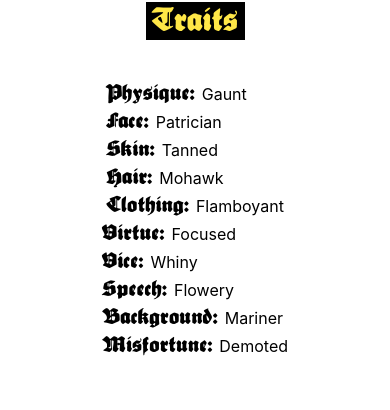
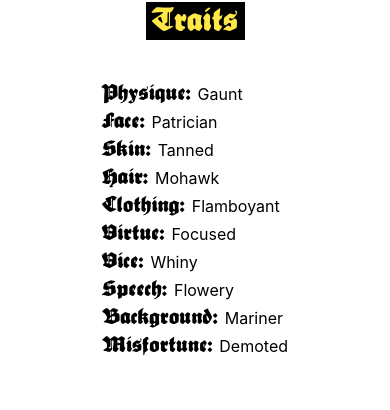
Before and after one commit to riccjohn/osr-tools, a Next.js app: page /knave/generate-character in a window 390 px wide. Shown: the part 205-615 px from the top of the page. Built offline with nearby package versions, Linux system fonts and the light colour scheme.

Commit message:
11 Mobile styling

```diff
--- a/src/components/KnaveCharacterDisplay/KnaveCharacterDisplay.tsx
+++ b/src/components/KnaveCharacterDisplay/KnaveCharacterDisplay.tsx
@@ -16,7 +16,7 @@ const KnaveCharacterDisplay: React.FC<IKnaveCharacterProps> = ({
         <h1 className='mb-10 bg-black px-1.5 pt-1 pb-0.5 font-sebaldusGotisch text-5xl text-[#FFE747] dark:bg-white dark:text-[#F142AF]'>
           Knave
         </h1>
-        <section className='flex flex-col items-center py-2 mb-10'>
+        <section className='mb-10 flex flex-col items-center py-2'>
           <div className='flex items-center'>
             <p className='mr-4'>
               <span className='font-sebaldusGotisch text-xl'>HP: </span>
@@ -44,8 +44,9 @@ const Traits: React.FC<{ traits: ITraits }> = ({ traits }) => {
 
   return (
     <Section sectionTitle='Traits'>
-      <div className='flex w-full justify-between max-sm:flex-col max-sm:items-center'>
-        <div className='w-fit'>
+      <div className='flex w-full justify-center'>
+        <div className='flex w-full justify-between max-sm:w-fit max-sm:flex-col max-sm:items-center'>
+          <div className='w-fit max-sm:w-full'>
             {traitsColumnOne.map(traitName => (
               <Trait
                 key={traitName}
@@ -54,7 +55,7 @@ const Traits: React.FC<{ traits: ITraits }> = ({ traits }) => {
               />
             ))}
           </div>
-        <div className='w-fit'>
+          <div className='w-fit max-sm:w-full'>
             {traitsColumnTwo.map(traitName => (
               <Trait
                 key={traitName}
@@ -62,6 +63,7 @@ const Traits: React.FC<{ traits: ITraits }> = ({ traits }) => {
                 description={traits[traitName as INoun]}
               />
             ))}
+          </div>
         </div>
       </div>
     </Section>
@@ -151,11 +153,15 @@ const AbilityRow: React.FC<IAbilityRowProps> = ({ bonus, defense, label }) => {
       data-testid={`${label.toLowerCase()}-row`}
       className='text-center'
     >
-      <td role='cell' className='w-[1%]'>{defense}</td>
+      <td role='cell' className='w-[1%]'>
+        {defense}
+      </td>
       <th role='cell' className='font-sebaldusGotisch text-2xl'>
         {label}
       </th>
-      <td role='cell' className='w-[1%]'>{bonus}</td>
+      <td role='cell' className='w-[1%]'>
+        {bonus}
+      </td>
     </tr>
   )
 }
@@ -166,7 +172,7 @@ const Items: React.FC<IKnaveCharacterProps> = ({ character }) => {
 
   return (
     <Section sectionTitle='Weapons & Gear'>
-      <div className='w-full items-center flex flex-col'>
+      <div className='flex w-full flex-col items-center'>
         <p
           data-testid='item-slots-used'
           className='mb-4 flex items-center font-sebaldusGotisch text-2xl'
@@ -250,7 +256,7 @@ const Section: React.FC<{
   sectionTitle: string
   children: React.ReactNode
 }> = ({ sectionTitle, children }) => (
-  <section className='mb-16 flex flex-col items-center py-2  w-full max-w-xl'>
+  <section className='mb-16 flex w-full max-w-xl flex-col  items-center py-2'>
     <h2 className='mb-10 bg-black px-1.5 pt-0.5 font-sebaldusGotisch text-3xl text-[#FFE747] dark:bg-white dark:text-[#F142AF]'>
       {sectionTitle}
     </h2>
```
Also changed, not shown: 1 other file (tests, documents, lock files or other folders). Lines whose indentation alone changed are shown as unchanged.
